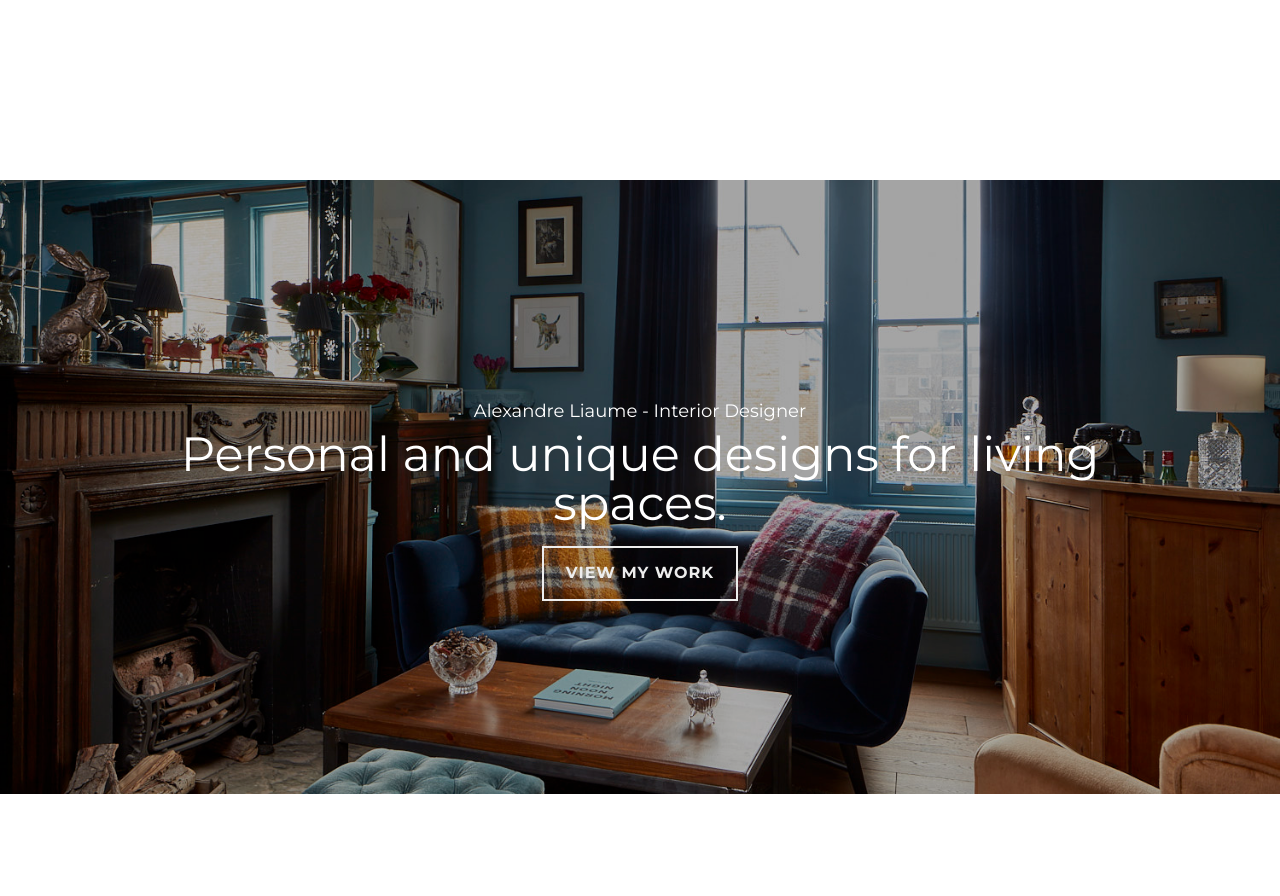
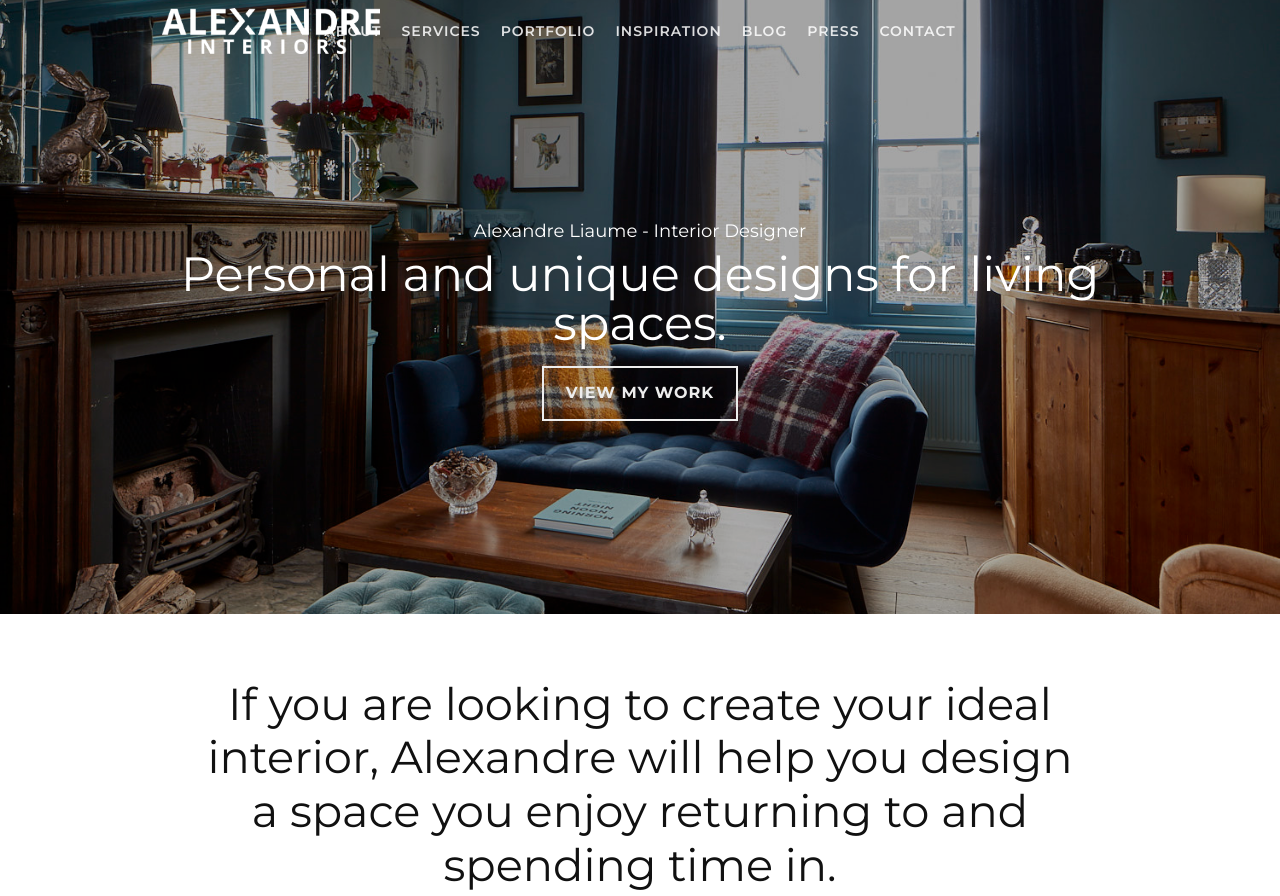
Before and after one commit to alexandreliaume-debug/AlexandreInteriorsGit, an Astro site: page / in a window 1280 px wide. Shown: the top 896 px of the page. Built offline with nearby package versions, Linux system fonts and the light colour scheme; Astro itself is replaced by a stand-in of ours.

Commit message:
Fix homepage header sitting over white padding instead of hero image.
The transparent nav uses white text and logo, which were invisible above the hero section's top padding rather than the banner.

Co-authored-by: Cursor <cursoragent@cursor.com>

```diff
--- a/src/styles/global.css
+++ b/src/styles/global.css
@@ -247,10 +247,6 @@ body:not(.transparent-header) .mobile-nav-toggle span,
 }
 
 /* Homepage */
-.index-hero {
-  padding: 180px 0 155px;
-}
-
 .home-intro {
   padding: 64px var(--site-padding) 24px;
   text-align: center;
```
